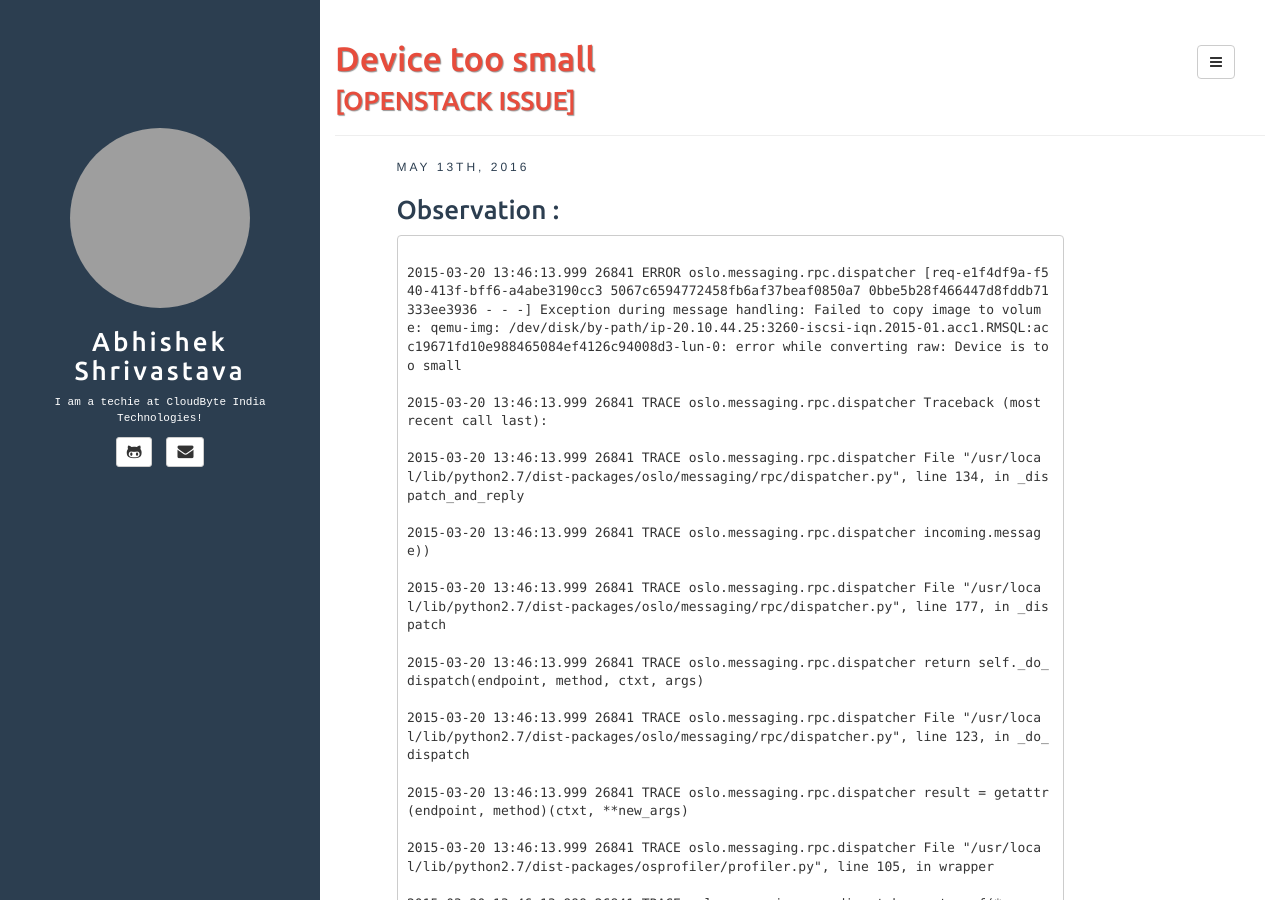
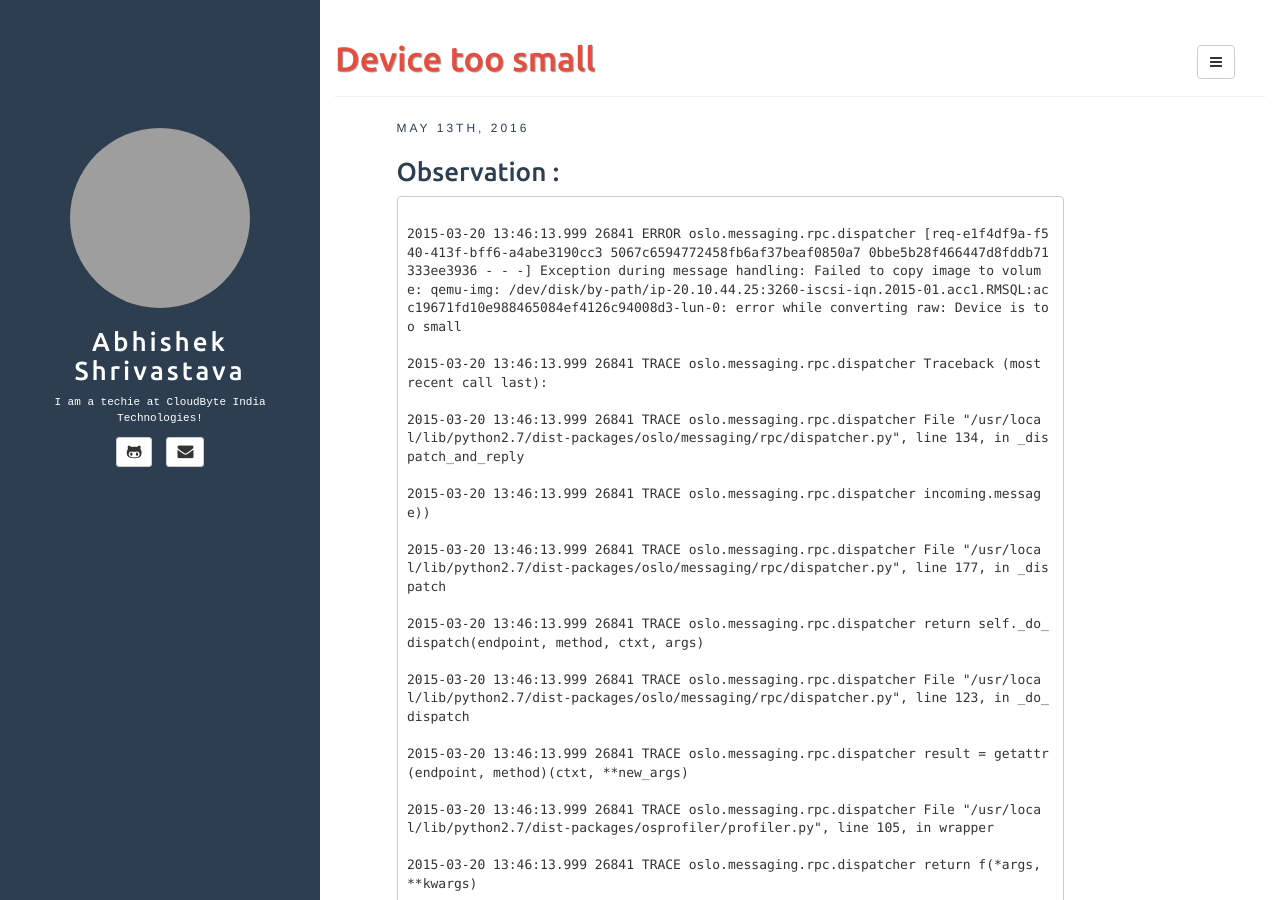
Before and after one commit to AbhiCloudbyte/magicbox, a Jekyll site: the page built from _posts/2016-05-13-Device-too-small.md, in a window 1280 px wide and 900 px high. Built offline with Jekyll 4.4.1, drawn with Linux system fonts in a browser that asks for light colours; comment, search, counter and statistics services are not loaded; grey boxes are pictures that could not be loaded.

Commit message:
Update post.html

```diff
--- a/_includes/post.html
+++ b/_includes/post.html
@@ -1,6 +1,5 @@
 <div class="page-header">
   <h1>{{ page.title }} {% if page.tagline %}<small>{{page.tagline}}</small>{% endif %}</h1>
-  <h6>{{ page.subtitle }} {% if page.tagline %}<small>{{page.tagline}}</small>{% endif %}</h6>
 </div>
 
 <article>
```
